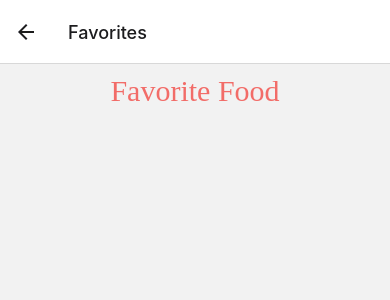
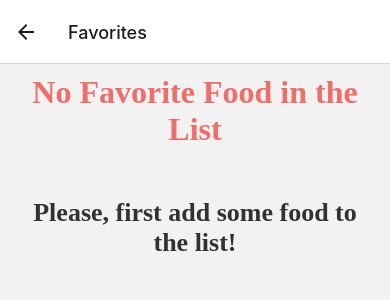
Before and after one commit to Arda66/Food-Delivery-App, a React Native app: screen /Favorites in a window 390 px wide. Shown: the top 300 px of the page. Built offline with nearby package versions, Linux system fonts and the light colour scheme.

Commit message:
Optimizing and improving the code

```diff
--- a/components/Details.js
+++ b/components/Details.js
@@ -40,8 +40,9 @@ const Details = ({navigation, route}) => {
     if (isItemInArray) {
       alert('Already in the favorite list');
     } else {
-      item.id = Math.floor(Math.random() * 1000);
-      FavoriteData.push(item);
+      const newItem = item;
+      newItem.id = Math.floor(Math.random() * 1000);
+      FavoriteData.push(newItem);
       AsyncStorage.setItem('FavoriteData', JSON.stringify(FavoriteData));
       Alert.alert(
         'Added successfully!',
@@ -88,8 +89,13 @@ const Details = ({navigation, route}) => {
                 <Text>{item.sizeNumber}''</Text>
               ) : null}
             </Text>
-            <Text style={styles.SubTitleLightText}>Crust</Text>
-            <Text style={styles.SubTitleDarkText}>{item.crust}</Text>
+            {item.title.includes('Pizza') ? (
+              <View>
+                <Text style={styles.SubTitleLightText}>Crust</Text>
+                <Text style={styles.SubTitleDarkText}>{item.crust}</Text>
+              </View>
+            ) : null}
+
             <Text style={styles.SubTitleLightText}>Delivery in</Text>
             <Text style={styles.SubTitleDarkText}>{item.deliveryTime} min</Text>
           </View>
@@ -167,7 +173,7 @@ const styles = StyleSheet.create({
     paddingLeft: 20,
     fontFamily: 'Montserrat-Bold',
     color: colors.textDark,
-    width: '50%',
+    width: '75%',
     fontSize: 32,
   },
   productPrice: {
@@ -253,7 +259,7 @@ const styles = StyleSheet.create({
     backgroundColor: colors.primary,
     borderRadius: 50,
     shadowColor: colors.black,
-    marginTop: 30,
+    marginTop: 70,
     shadowOffset: {
       width: 0,
       height: 2,
--- a/components/Favorites.js
+++ b/components/Favorites.js
@@ -42,8 +42,9 @@ const Favorites = ({navigation}) => {
     ]);
   };
 
-  const RenderFavoriteItem = ({item}) => {
+  const RenderFavoriteItem = ({item, index}) => {
     return (
+      <View>
         <TouchableOpacity
           onLongPress={() => {
             RemoveItem(item.id);
@@ -56,8 +57,8 @@ const Favorites = ({navigation}) => {
             style={[
               styles.FavoriteCardWrapper,
               {
-              marginTop: item.id == 1 ? 15 : 20,
-              marginBottom: item.id == FavoriteData.length ? 20 : 0, // last item
+                marginTop: index == 0 ? 15 : 20,
+                marginBottom: index == FavoriteData.length - 1 ? 20 : 0, // last item
               },
             ]}>
             <View>
@@ -96,13 +97,13 @@ const Favorites = ({navigation}) => {
             </View>
           </View>
         </TouchableOpacity>
+      </View>
     );
   };
   return (
-    <View>
     <View style={styles.FavoriteWrapper}>
-        {FavoriteData ? (
-          <View>
+      {FavoriteData.length > 0 ? (
+        <View style={{flex: 1}}>
           <Text style={styles.FavoriteTitle}>Favorite Food</Text>
           <FlatList
             extraData={FlatlistRenderer}
@@ -113,25 +114,28 @@ const Favorites = ({navigation}) => {
           />
         </View>
       ) : (
-          <View
-            style={{justifyContent: 'center', alignItems: 'center', flex: 1}}>
+        <View style={{justifyContent: 'center', alignItems: 'center'}}>
           <Text
             style={[
               styles.FavoriteTitle,
-                {fontSize: 32, fontWeight: 'bold', color: 'black'},
+              {fontSize: 32, fontWeight: 'bold', color: colors.secondary},
             ]}>
             No Favorite Food in the List
           </Text>
           <Text
             style={[
               styles.FavoriteTitle,
-                {fontSize: 32, fontWeight: 'bold', color: 'black'},
+              {
+                marginTop: 40,
+                fontSize: 26,
+                fontWeight: 'bold',
+                color: colors.textDark,
+              },
             ]}>
-              Please add some food to the list
+            Please, first add some food to the list!
           </Text>
         </View>
       )}
-      </View>
     </View>
   );
 };
@@ -141,6 +145,7 @@ export default Favorites;
 const styles = StyleSheet.create({
   FavoriteWrapper: {
     paddingHorizontal: 20,
+    flex: 1,
   },
   FavoriteTitle: {
     marginTop: 10,
--- a/components/Home.js
+++ b/components/Home.js
@@ -7,6 +7,7 @@ import {
   FlatList,
   ScrollView,
   TouchableOpacity,
+  Alert,
 } from 'react-native';
 import React, {useEffect, useState} from 'react';
 import Feather from 'react-native-vector-icons/Feather';
@@ -28,9 +29,7 @@ const Home = ({navigation}) => {
     item.selected = true;
     setSelectedCategory(item.title);
     categoriesData.map(category => {
-      if (category.id != item.id) {
-        category.selected = false;
-      }
+      category.id != item.id && (category.selected = false);
     });
     setFlatlistRenderer(!FlatlistRenderer);
   };
@@ -48,7 +47,7 @@ const Home = ({navigation}) => {
       case 'Hamburger':
         setTempData(HamburgerData);
         return;
-      case 'SeaFood':
+      case 'Seafood':
         setTempData(SeafoodData);
         return;
       case 'Dessert':
@@ -122,7 +121,24 @@ const Home = ({navigation}) => {
             <Text style={styles.titlesSubtitle}>Food</Text>
             <Text style={styles.titlesTitle}>Menu</Text>
           </View>
-          <TouchableOpacity onPress={() => navigation.navigate('Favorites')}>
+          <TouchableOpacity
+            onLongPress={() => {
+              Alert.alert('Delete All Favorites', 'Are you sure?', [
+                {
+                  text: 'Cancel',
+                  onPress: () => console.log('Cancel Pressed'),
+                  style: 'cancel',
+                },
+                {
+                  text: 'OK',
+                  onPress: () => {
+                    AsyncStorage.removeItem('FavoriteData');
+                    FavoriteData = [];
+                  },
+                },
+              ]);
+            }}
+            onPress={() => navigation.navigate('Favorites')}>
             <View style={styles.titlesFavoriteWrapper}>
               <Text style={styles.titlesFavorite}>Favorites</Text>
               <MaterialCommunityIcons
```
Lines whose indentation alone changed are shown as unchanged.
